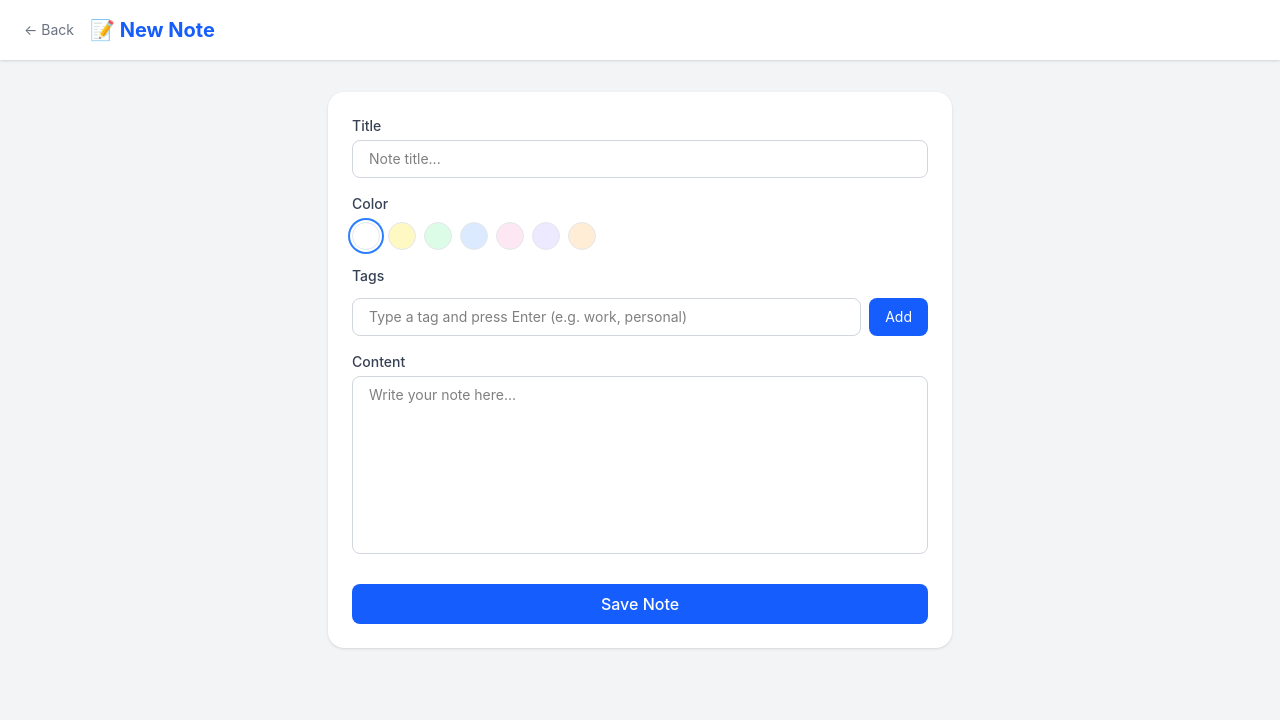
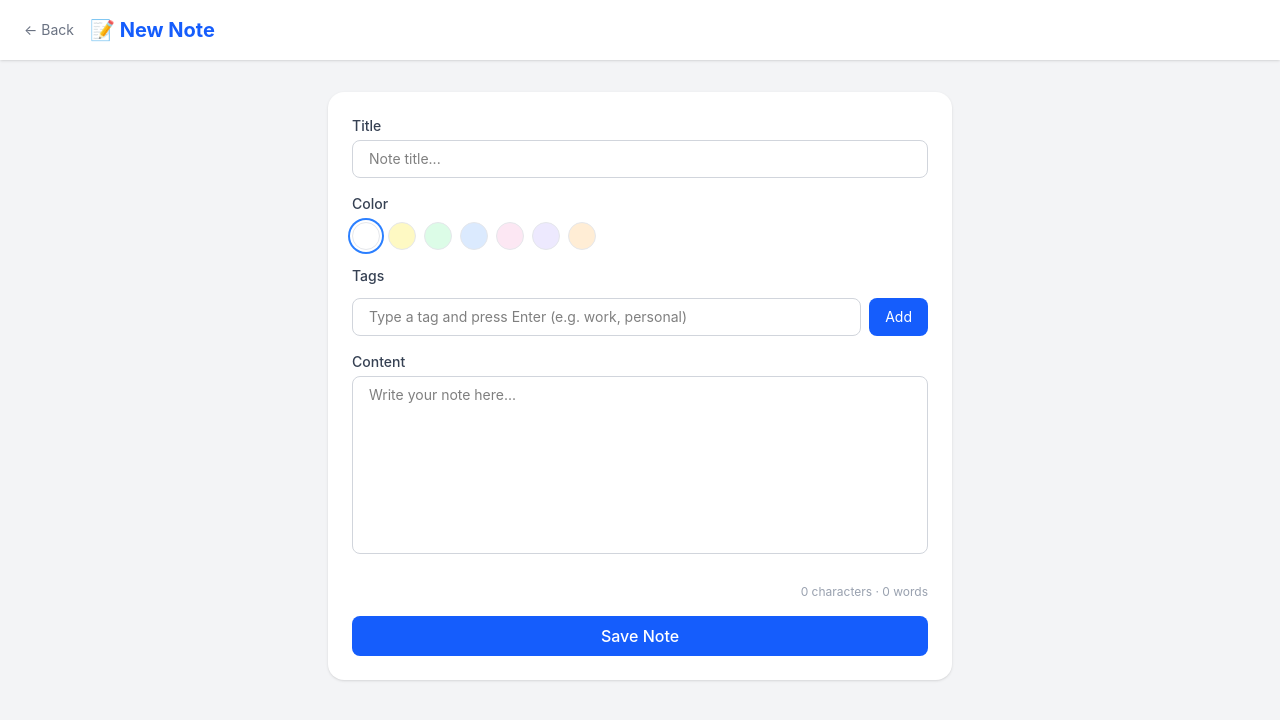
Before and after one commit to HamdiNur/notes-app-frontend, a Vue app: page /notes/new in a window 1280 px wide. Shown: the top 720 px of the page. Built offline with nearby package versions, Linux system fonts and the light colour scheme; sample sign-in values are in the browser's storage.

Commit message:
feat: add word count alongside character count

```diff
--- a/src/views/NewNoteView.vue
+++ b/src/views/NewNoteView.vue
@@ -76,6 +76,12 @@
           ></textarea>
         </div>
 
+        <!-- Character count -->
+     <p class="text-xs text-gray-400 text-right mb-4">
+  {{ content.length }} characters · {{ content.trim() ? content.trim().split(/\s+/).length : 0 }} words
+</p>
+
+
         <button
           @click="handleCreate"
           :disabled="loading"
--- a/src/views/NoteDetailView.vue
+++ b/src/views/NoteDetailView.vue
@@ -84,9 +84,9 @@
         </div>
 
         <!-- Character count -->
-        <p class="text-xs text-gray-400 text-right mb-4">
-          {{ content.length }} characters
-        </p>
+     <p class="text-xs text-gray-400 text-right mb-4">
+  {{ content.length }} characters · {{ content.trim() ? content.trim().split(/\s+/).length : 0 }} words
+</p>
 
         <div class="flex gap-3">
           <button
```
